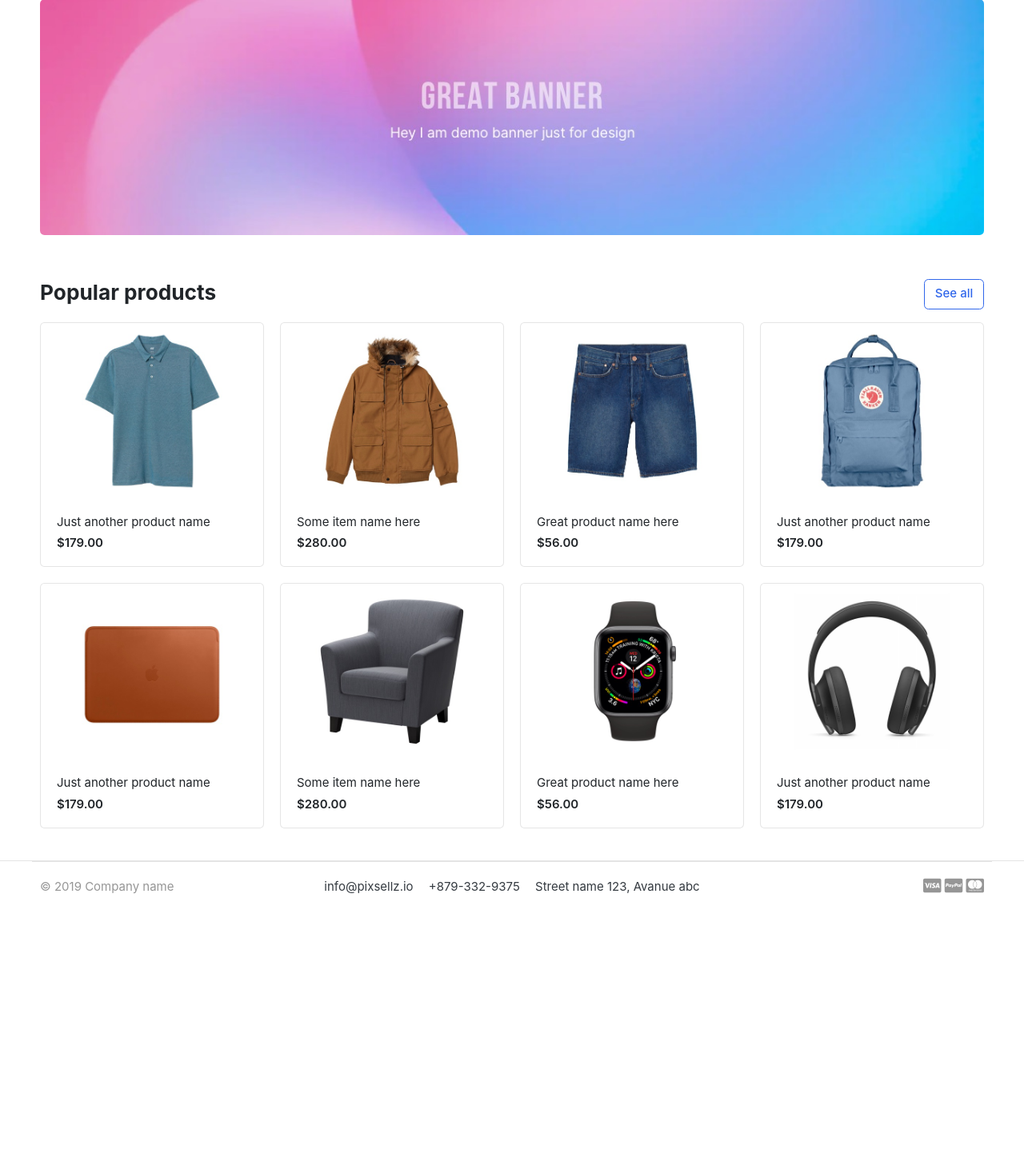
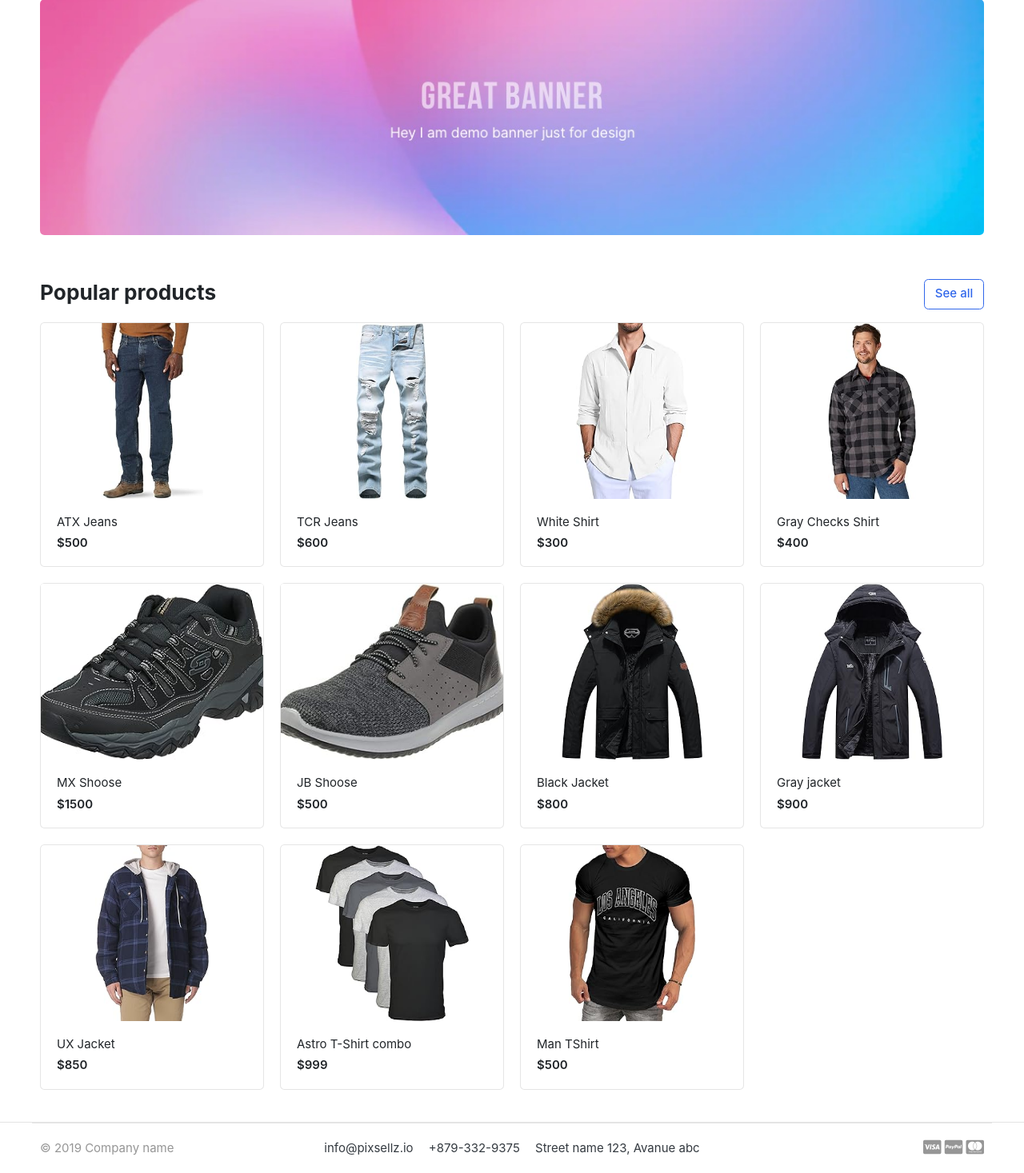
Before and after one commit to AnilMohite/MyStore, a Django app: page / in a window 1280 px wide. Shown: the part 139-1606 px from the top of the page at 80% size. Before the commit the page ends 1257 px from the top, so only its background shows below. Run offline with Django 5.2, Linux system fonts and the light colour scheme; data comes from the database, SQL or seed files in the repository; some libraries are stand-ins or nearby versions; some web fonts are replaced.

Commit message:
home page product images dynamicly added

```diff
--- a/MyStore/urls.py
+++ b/MyStore/urls.py
@@ -9,4 +9,4 @@ urlpatterns = [
     path("admin/", admin.site.urls),
     path("", views.home, name="home"),
     # path("category/", include("category.urls")),
-] + static(settings.STATIC_URL, document_root=settings.STATIC_ROOT)
+] + static(settings.MEDIA_URL, document_root=settings.MEDIA_ROOT)
--- a/MyStore/views.py
+++ b/MyStore/views.py
@@ -1,4 +1,9 @@
 from django.shortcuts import render
+from store.models import Product
 
 def home(request):
-    return render(request, 'index.html')
+    products = Product.objects.filter(is_available=True).all()
+    context = {
+        'products':products
+    }
+    return render(request, 'index.html', context)
--- a/templates/index.html
+++ b/templates/index.html
@@ -26,86 +26,20 @@
 
 
         <div class="row">
+            {% if products %}
+            {% for product in products %}
             <div class="col-md-3">
                 <div class="card card-product-grid">
-                    <a href="./product-detail.html" class="img-wrap"> <img src="{% static 'images/items/1.jpg' %}">
+                    <a href="./product-detail.html" class="img-wrap"> <img src="{{product.prod_image.url}}">
                     </a>
                     <figcaption class="info-wrap">
-                        <a href="./product-detail.html" class="title">Just another product name</a>
-                        <div class="price mt-1">$179.00</div> <!-- price-wrap.// -->
+                        <a href="./product-detail.html" class="title">{{product.product_name}}</a>
+                        <div class="price mt-1">${{product.price}}</div> <!-- price-wrap.// -->
                     </figcaption>
                 </div>
             </div> <!-- col.// -->
-            <div class="col-md-3">
-                <div class="card card-product-grid">
-                    <a href="./product-detail.html" class="img-wrap"> <img src="{% static 'images/items/2.jpg' %}">
-                    </a>
-                    <figcaption class="info-wrap">
-                        <a href="./product-detail.html" class="title">Some item name here</a>
-                        <div class="price mt-1">$280.00</div> <!-- price-wrap.// -->
-                    </figcaption>
-                </div>
-            </div> <!-- col.// -->
-            <div class="col-md-3">
-                <div class="card card-product-grid">
-                    <a href="./product-detail.html" class="img-wrap"> <img src="{% static 'images/items/3.jpg' %}">
-                    </a>
-                    <figcaption class="info-wrap">
-                        <a href="./product-detail.html" class="title">Great product name here</a>
-                        <div class="price mt-1">$56.00</div> <!-- price-wrap.// -->
-                    </figcaption>
-                </div>
-            </div> <!-- col.// -->
-            <div class="col-md-3">
-                <div class="card card-product-grid">
-                    <a href="./product-detail.html" class="img-wrap"> <img src="{% static 'images/items/4.jpg' %}">
-                    </a>
-                    <figcaption class="info-wrap">
-                        <a href="./product-detail.html" class="title">Just another product name</a>
-                        <div class="price mt-1">$179.00</div> <!-- price-wrap.// -->
-                    </figcaption>
-                </div>
-            </div> <!-- col.// -->
-            <div class="col-md-3">
-                <div class="card card-product-grid">
-                    <a href="./product-detail.html" class="img-wrap"> <img src="{% static 'images/items/5.jpg' %}">
-                    </a>
-                    <figcaption class="info-wrap">
-                        <a href="./product-detail.html" class="title">Just another product name</a>
-                        <div class="price mt-1">$179.00</div> <!-- price-wrap.// -->
-                    </figcaption>
-                </div>
-            </div> <!-- col.// -->
-            <div class="col-md-3">
-                <div class="card card-product-grid">
-                    <a href="./product-detail.html" class="img-wrap"> <img src="{% static 'images/items/6.jpg' %}">
-                    </a>
-                    <figcaption class="info-wrap">
-                        <a href="./product-detail.html" class="title">Some item name here</a>
-                        <div class="price mt-1">$280.00</div> <!-- price-wrap.// -->
-                    </figcaption>
-                </div>
-            </div> <!-- col.// -->
-            <div class="col-md-3">
-                <div class="card card-product-grid">
-                    <a href="./product-detail.html" class="img-wrap"> <img src="{% static 'images/items/7.jpg' %}">
-                    </a>
-                    <figcaption class="info-wrap">
-                        <a href="./product-detail.html" class="title">Great product name here</a>
-                        <div class="price mt-1">$56.00</div> <!-- price-wrap.// -->
-                    </figcaption>
-                </div>
-            </div> <!-- col.// -->
-            <div class="col-md-3">
-                <div class="card card-product-grid">
-                    <a href="./product-detail.html" class="img-wrap"> <img src="{% static 'images/items/9.jpg' %}">
-                    </a>
-                    <figcaption class="info-wrap">
-                        <a href="./product-detail.html" class="title">Just another product name</a>
-                        <div class="price mt-1">$179.00</div> <!-- price-wrap.// -->
-                    </figcaption>
-                </div>
-            </div> <!-- col.// -->
+            {% endfor %}
+            {% endif %}
         </div> <!-- row.// -->
 
     </div><!-- container // -->
```
